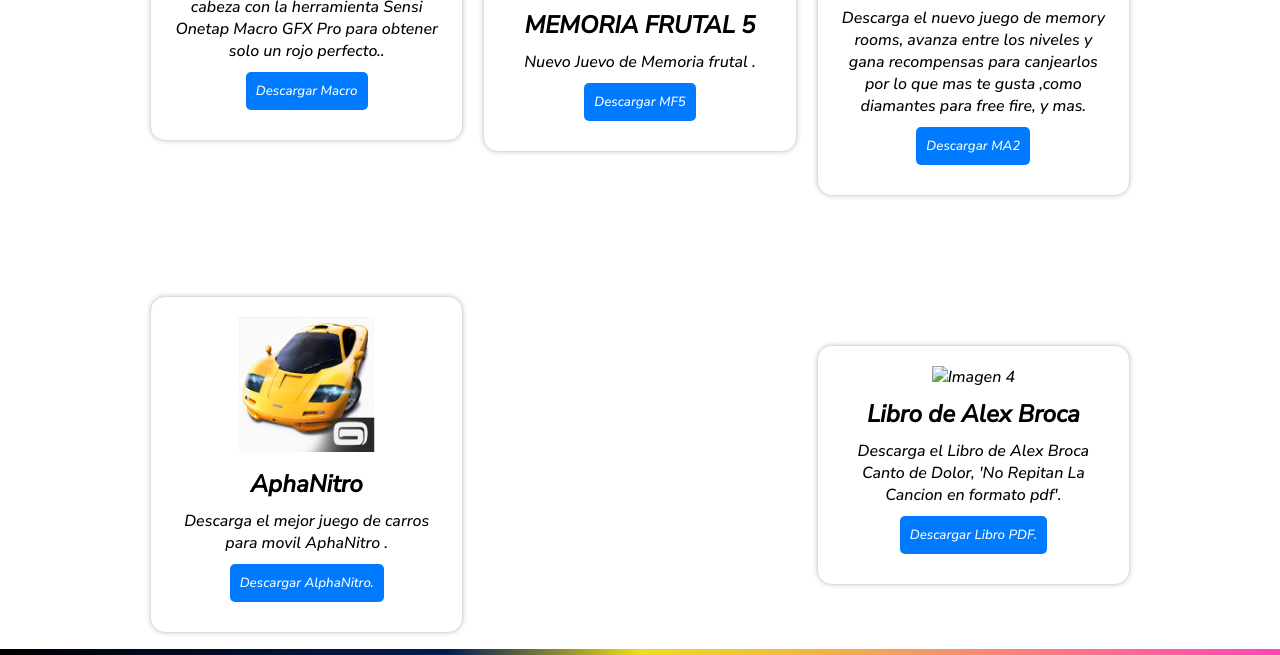
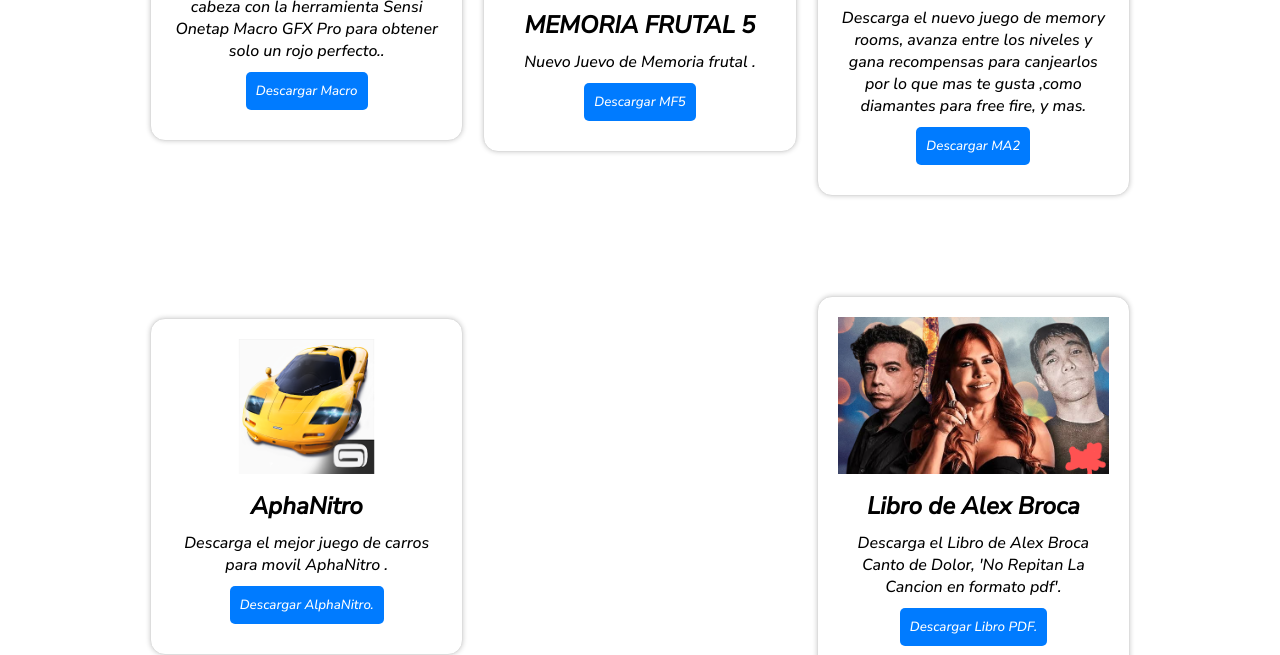
Before and after one commit to DJKai16/pandamemory, a plain HTML site: page descargas.html in a window 1280 px wide. Shown: the part 1015-1670 px from the top of the page. Drawn offline with Linux system fonts and the light colour scheme.

Commit message:
Update descargas.html

```diff
--- a/descargas.html
+++ b/descargas.html
@@ -89,7 +89,7 @@
         </div>
 
         <div class="blog-post">
-            <img src="img/contodd.png" alt="Imagen 4">
+            <img src="img/cantodd.png" alt="Imagen 4">
             <h2>Libro de Alex Broca</h2>
             <p>Descarga el Libro de Alex Broca Canto de Dolor, 'No Repitan La Cancion en formato pdf'.</p>
             <button class="descargar" data-url="https://www.mediafire.com/file/dahze8pcgwknmra/Canto-de-dolor.pdf/file" onclick="iniciarDescarga(15)">Descargar Libro PDF.</button>
```
